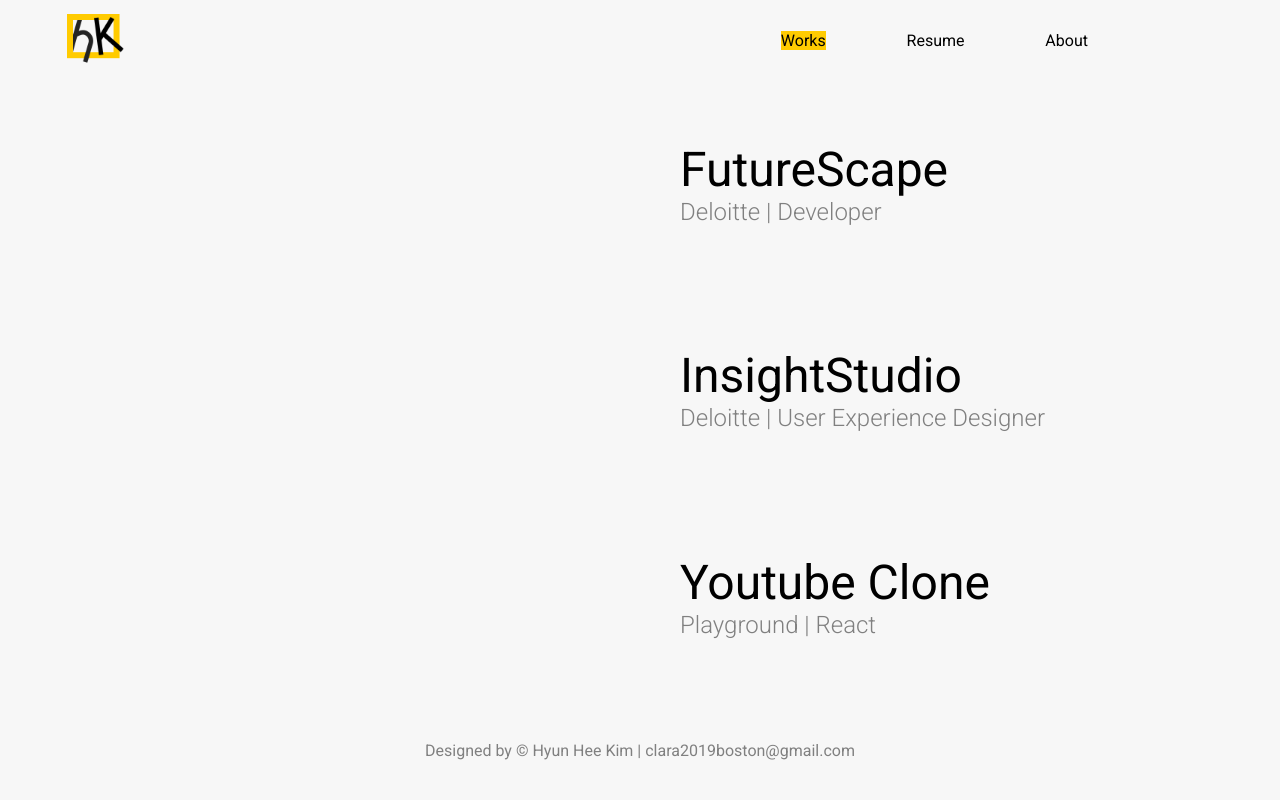
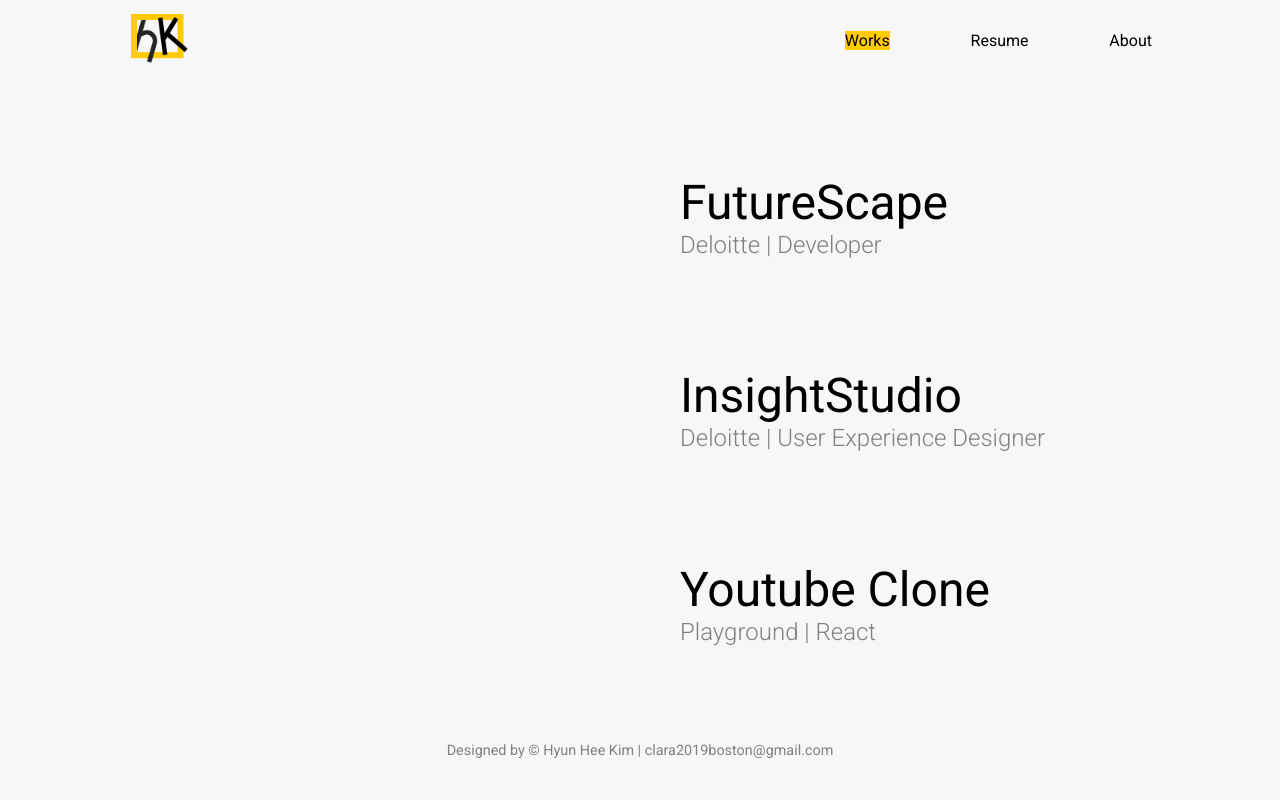
Before and after one commit to hkim940/portfolio, a plain HTML site: page index.html in a window 1280 px wide. Drawn offline with Linux system fonts and the light colour scheme.

Commit message:
6.~: Style Change

```diff
--- a/style.css
+++ b/style.css
@@ -87,8 +87,8 @@ body {
 
 /* Navigation */
 .nav {
-  width: 90%;
-  padding: 0% 5%;
+  width: 100%;
+  padding: 0% 10%;
   height: 80px;
   display: grid;
   grid-template-columns: 70% 30%;
@@ -135,7 +135,7 @@ body {
 /* Common Style */
 .content {
   padding: 0% 10%;
-  margin-top: 80px;
+  margin-top: 120px;
 }
 
 /* Works */
@@ -149,7 +149,7 @@ body {
   display: flex;
   flex-direction: column;
   justify-content: space-around;
-  height: calc(100vh - 180px);
+  height: calc(100vh - 220px);
   margin: 0;
 }
 
@@ -235,7 +235,7 @@ aside {
 }
 
 #profile_Info {
-  height: calc(100vh - 180px);
+  height: calc(100vh - 220px);
   display: flex;
   flex-direction: column;
   justify-content: space-around;
@@ -382,4 +382,5 @@ footer {
   display: flex;
   align-items: center;
   justify-content: center;
+  font-size: var(--sm-font);
 }
```
